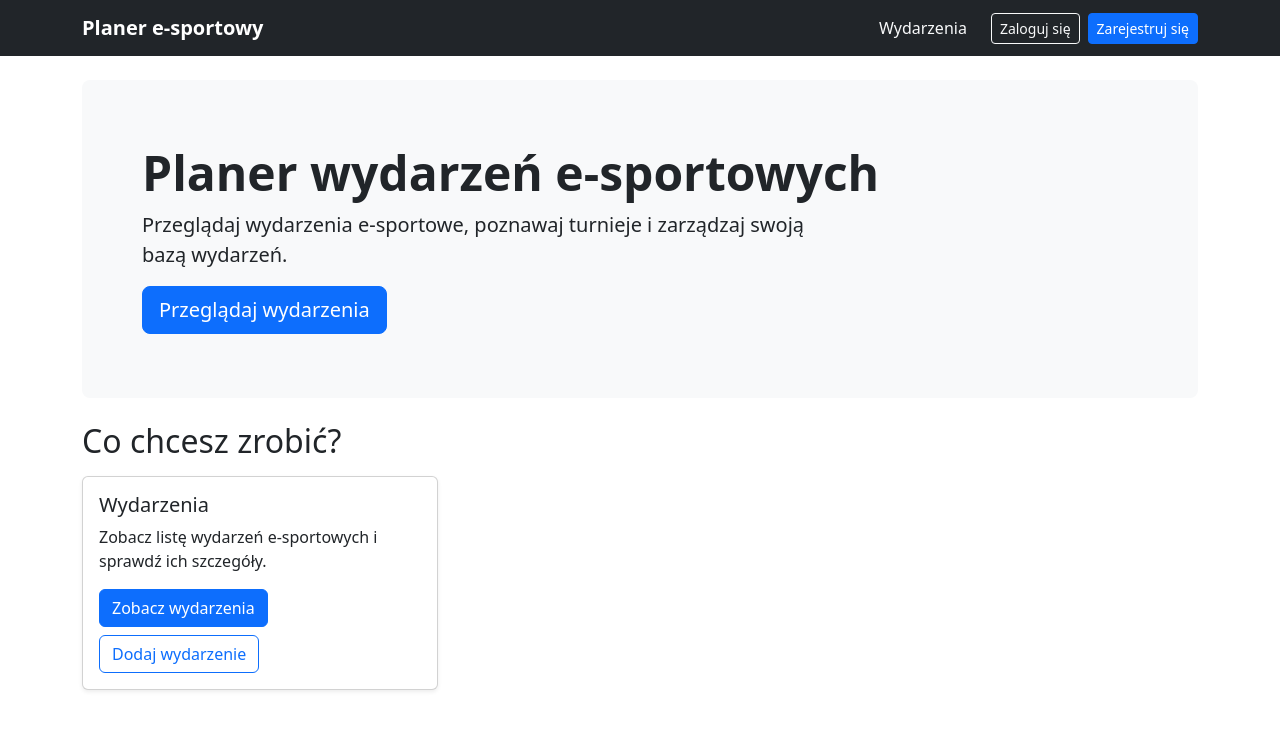
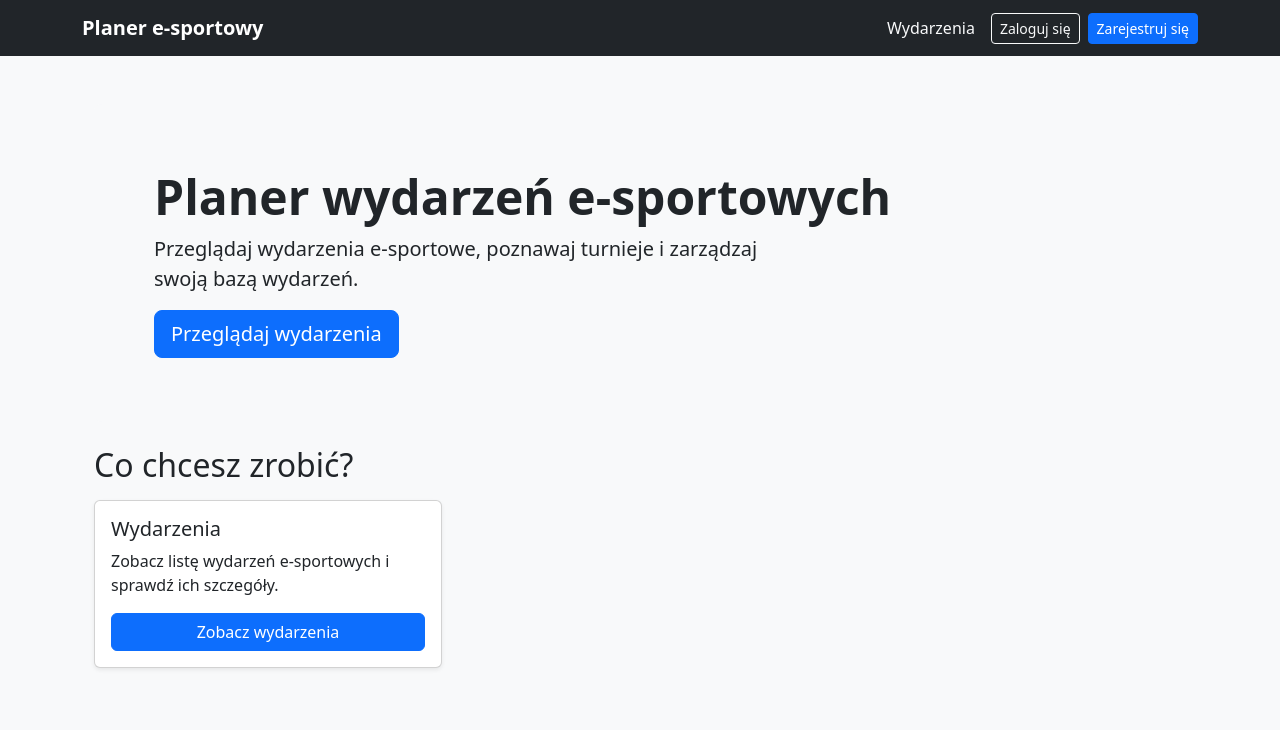
Before and after one commit to s1korje/ProjektSzkielety, a Django app: page / in a window 1280 px wide. Shown: the top 730 px of the page. Run offline with Django 5.2, Linux system fonts and the light colour scheme.

Commit message:
fix: adjust css and views

```diff
--- a/core/templates/core/base.html
+++ b/core/templates/core/base.html
@@ -4,60 +4,84 @@
     <meta charset="utf-8">
     <meta name="viewport" content="width=device-width, initial-scale=1">
 
-    <title>{% block title %}Projekt{% endblock %}</title>
+    <title>{% block title %}Planer e-sportowy{% endblock %}</title>
 
-    <link href="https://cdn.jsdelivr.net/npm/bootstrap@5.3.3/dist/css/bootstrap.min.css" rel="stylesheet">
+    <link
+        href="https://cdn.jsdelivr.net/npm/bootstrap@5.3.3/dist/css/bootstrap.min.css"
+        rel="stylesheet"
+    >
 </head>
 
-<body>
+<body class="bg-light">
 
-<nav class="navbar navbar-expand navbar-dark bg-dark">
+<nav class="navbar navbar-expand-lg navbar-dark bg-dark">
     <div class="container">
-
         <a class="navbar-brand fw-semibold" href="{% url 'home' %}">
             Planer e-sportowy
         </a>
 
-        <div class="navbar-nav ms-auto align-items-center gap-2">
+        <button
+            class="navbar-toggler"
+            type="button"
+            data-bs-toggle="collapse"
+            data-bs-target="#mainNavbar"
+            aria-controls="mainNavbar"
+            aria-expanded="false"
+            aria-label="Otwórz menu"
+        >
+            <span class="navbar-toggler-icon"></span>
+        </button>
 
-            <a class="nav-link text-light" href="{% url 'event_list' %}">
+        <div class="collapse navbar-collapse" id="mainNavbar">
+            <div class="navbar-nav ms-auto align-items-lg-center gap-lg-2">
+                <a class="nav-link text-light"
+                   href="{% url 'event_list' %}">
                     Wydarzenia
                 </a>
 
-            {% if user.is_staff %}
-                <a class="nav-link text-light" href="{% url 'game_create' %}">
+                {% if user.is_authenticated and user.is_staff %}
+
+                    <a class="nav-link text-light"
+                       href="{% url 'game_create' %}">
                         Dodaj grę
                     </a>
 
-                <a class="nav-link text-light" href="{% url 'organizer_create' %}">
+                    <a class="nav-link text-light"
+                       href="{% url 'organizer_create' %}">
                         Dodaj organizatora
                     </a>
+
                 {% endif %}
-
                 {% if user.is_authenticated %}
 
-                <span class="navbar-text text-white ms-2">
+                    <span class="navbar-text text-white">
                         Witaj, <strong>{{ user.username }}</strong>!
                     </span>
 
-                <a class="btn btn-outline-light btn-sm ms-2"
+                    <a class="btn btn-outline-light btn-sm"
                        href="{% url 'profile' %}">
                         Mój profil
                     </a>
-                <a class="nav-link text-light" href="{% url 'my_plan' %}">
+
+                    <a class="nav-link text-light"
+                       href="{% url 'my_plan' %}">
                         Mój plan
                     </a>
-                <form method="POST" action="{% url 'logout' %}" class="d-inline">
+
+                    <form method="POST"
+                          action="{% url 'logout' %}"
+                          class="d-flex">
                         {% csrf_token %}
 
-                    <button type="submit" class="btn btn-danger btn-sm ms-1">
+                        <button type="submit"
+                                class="btn btn-danger btn-sm">
                             Wyloguj się
                         </button>
                     </form>
 
                 {% else %}
 
-                <a class="btn btn-outline-light btn-sm ms-2"
+                    <a class="btn btn-outline-light btn-sm"
                        href="{% url 'login' %}">
                         Zaloguj się
                     </a>
@@ -66,18 +90,15 @@
                        href="{% url 'register' %}">
                         Zarejestruj się
                     </a>
-
                 {% endif %}
-
+            </div>
         </div>
     </div>
 </nav>
-
-
 <main class="container my-4">
-
     {% if messages %}
         {% for message in messages %}
+
             <div class="alert alert-{{ message.tags }} alert-dismissible fade show"
                  role="alert">
 
@@ -92,13 +113,9 @@
             </div>
         {% endfor %}
     {% endif %}
-
-    {% block content %}{% endblock %}
-
+    {% block content %}
+    {% endblock %}
 </main>
-
-
 <script src="https://cdn.jsdelivr.net/npm/bootstrap@5.3.3/dist/js/bootstrap.bundle.min.js"></script>
-
 </body>
 </html>
--- a/core/templates/core/home.html
+++ b/core/templates/core/home.html
@@ -4,72 +4,104 @@
 
 {% block content %}
 
-<div class="p-5 mb-4 bg-light rounded-3">
+<div class="container py-4">
+
+    <div class="p-4 p-md-5 mb-4 bg-light rounded-3">
         <div class="container-fluid py-3">
-        <h1 class="display-5 fw-bold">Planer wydarzeń e-sportowych</h1>
+
+            <h1 class="display-5 fw-bold">
+                Planer wydarzeń e-sportowych
+            </h1>
+
             <p class="col-md-8 fs-5">
                 Przeglądaj wydarzenia e-sportowe, poznawaj turnieje
                 i zarządzaj swoją bazą wydarzeń.
             </p>
 
-        <a href="{% url 'event_list' %}" class="btn btn-primary btn-lg">
+            <a href="{% url 'event_list' %}"
+               class="btn btn-primary btn-lg w-20 w-sm-auto">
                 Przeglądaj wydarzenia
             </a>
+
         </div>
     </div>
 
     <h2 class="mb-3">Co chcesz zrobić?</h2>
 
     <div class="row g-4">
+        <div class="col-12 col-md-6 col-lg-4">
+            <div class="card h-100 shadow-sm">
+                <div class="card-body d-flex flex-column">
 
-    <div class="col-md-4">
-        <div class="card h-100 shadow-sm">
-            <div class="card-body">
                     <h5 class="card-title">Wydarzenia</h5>
+
                     <p class="card-text">
-                    Zobacz listę wydarzeń e-sportowych i sprawdź ich szczegóły.
+                        Zobacz listę wydarzeń e-sportowych
+                        i sprawdź ich szczegóły.
                     </p>
-                <a href="{% url 'event_list' %}" class="btn btn-primary">
+
+                    <div class="d-grid d-sm-flex gap-2 mt-auto">
+
+                        <a href="{% url 'event_list' %}"
+                           class="btn btn-primary flex-fill">
                             Zobacz wydarzenia
                         </a>
+
+                        {% if user.is_authenticated and user.is_staff %}
                             <a href="{% url 'event_create' %}"
-                   class="btn btn-outline-primary mt-2">
+                               class="btn btn-outline-primary flex-fill">
                                 Dodaj wydarzenie
                             </a>
+                        {% endif %}
+
+                    </div>
+
                 </div>
             </div>
         </div>
 
-    {% if user.is_staff %}
-    <div class="col-md-4">
+        {% if user.is_authenticated and user.is_staff %}
+            <div class="col-12 col-md-6 col-lg-4">
                 <div class="card h-100 shadow-sm">
-            <div class="card-body">
+                    <div class="card-body d-flex flex-column">
+
                         <h5 class="card-title">Gry</h5>
+
                         <p class="card-text">
-                    Dodawaj gry, które będą dostępne w formularzu wydarzeń.
+                            Dodawaj gry, które będą dostępne
+                            w formularzu wydarzeń.
                         </p>
-                <a href="{% url 'game_create' %}" class="btn btn-success">
+
+                        <div class="d-grid mt-auto">
+                            <a href="{% url 'game_create' %}"
+                               class="btn btn-success">
                                 Dodaj grę
                             </a>
                         </div>
                     </div>
                 </div>
+            </div>
+            <div class="col-12 col-md-6 col-lg-4">
+                <div class="card h-100 shadow-sm">
+                    <div class="card-body d-flex flex-column">
 
-    <div class="col-md-4">
-        <div class="card h-100 shadow-sm">
-            <div class="card-body">
                         <h5 class="card-title">Organizatorzy</h5>
+
                         <p class="card-text">
-                    Dodawaj organizatorów turniejów i innych wydarzeń.
+                            Dodawaj organizatorów turniejów
+                            i innych wydarzeń.
                         </p>
-                <a href="{% url 'organizer_create' %}" class="btn btn-success">
+
+                        <div class="d-grid mt-auto">
+                            <a href="{% url 'organizer_create' %}"
+                               class="btn btn-success">
                                 Dodaj organizatora
                             </a>
                         </div>
                     </div>
                 </div>
+            </div>
         {% endif %}
-
     </div>
-
+</div>
 {% endblock %}
--- a/core/templates/events/event_detail.html
+++ b/core/templates/events/event_detail.html
@@ -83,5 +83,4 @@
 
     </div>
 </div>
-
 {% endblock %}
```
Also changed, not shown: core/forms.py (+12 -25 lines), core/templates/core/user/edit_profile.html (+12 -21 lines), core/templates/events/event_form.html (+4 -15 lines), core/templates/events/event_list.html (+4 -26 lines), core/templates/events/game_form.html (+9 -13 lines), core/templates/events/organizer_form.html (+9 -13 lines), db.sqlite3. Lines whose indentation alone changed are shown as unchanged.
